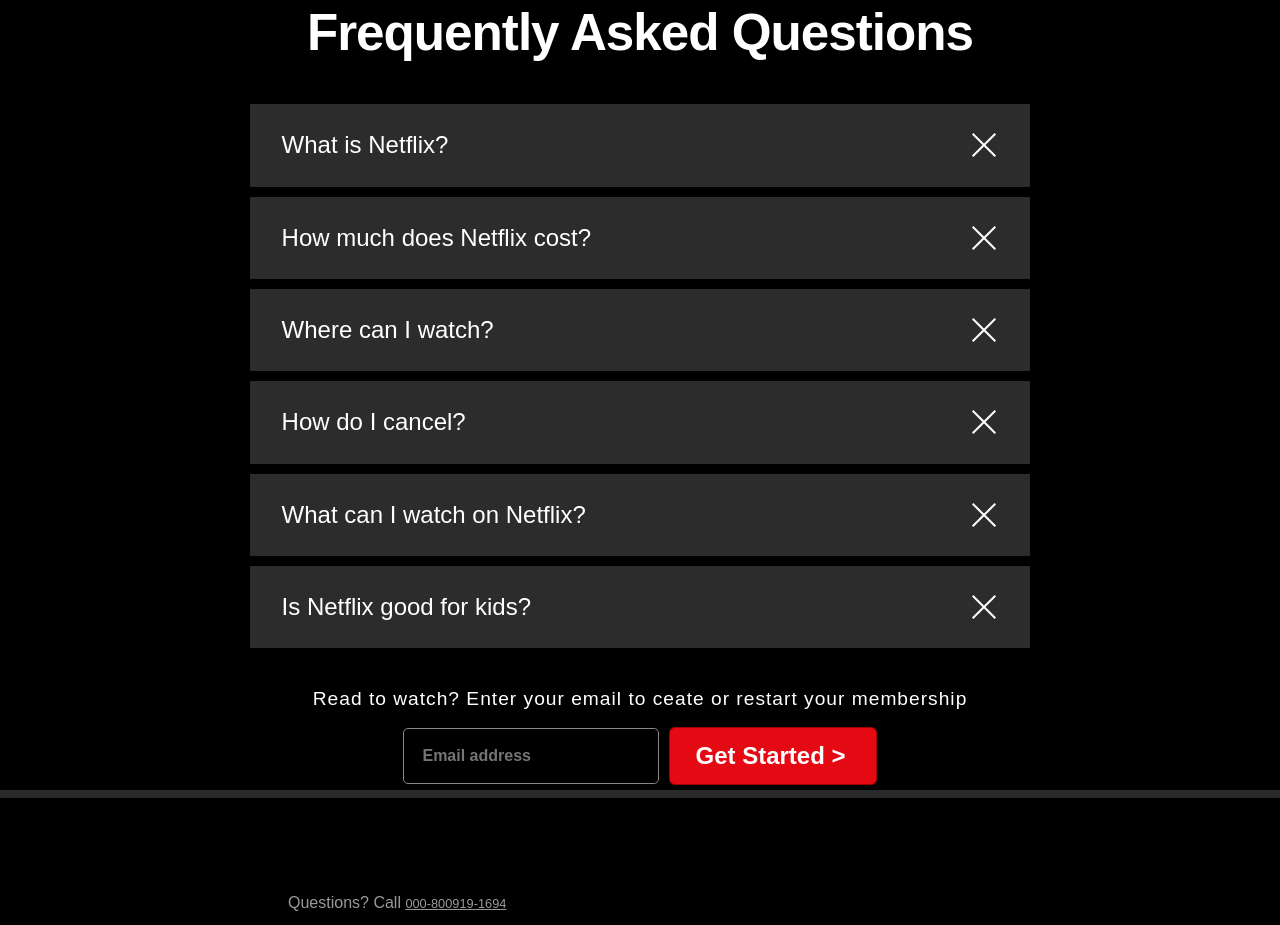
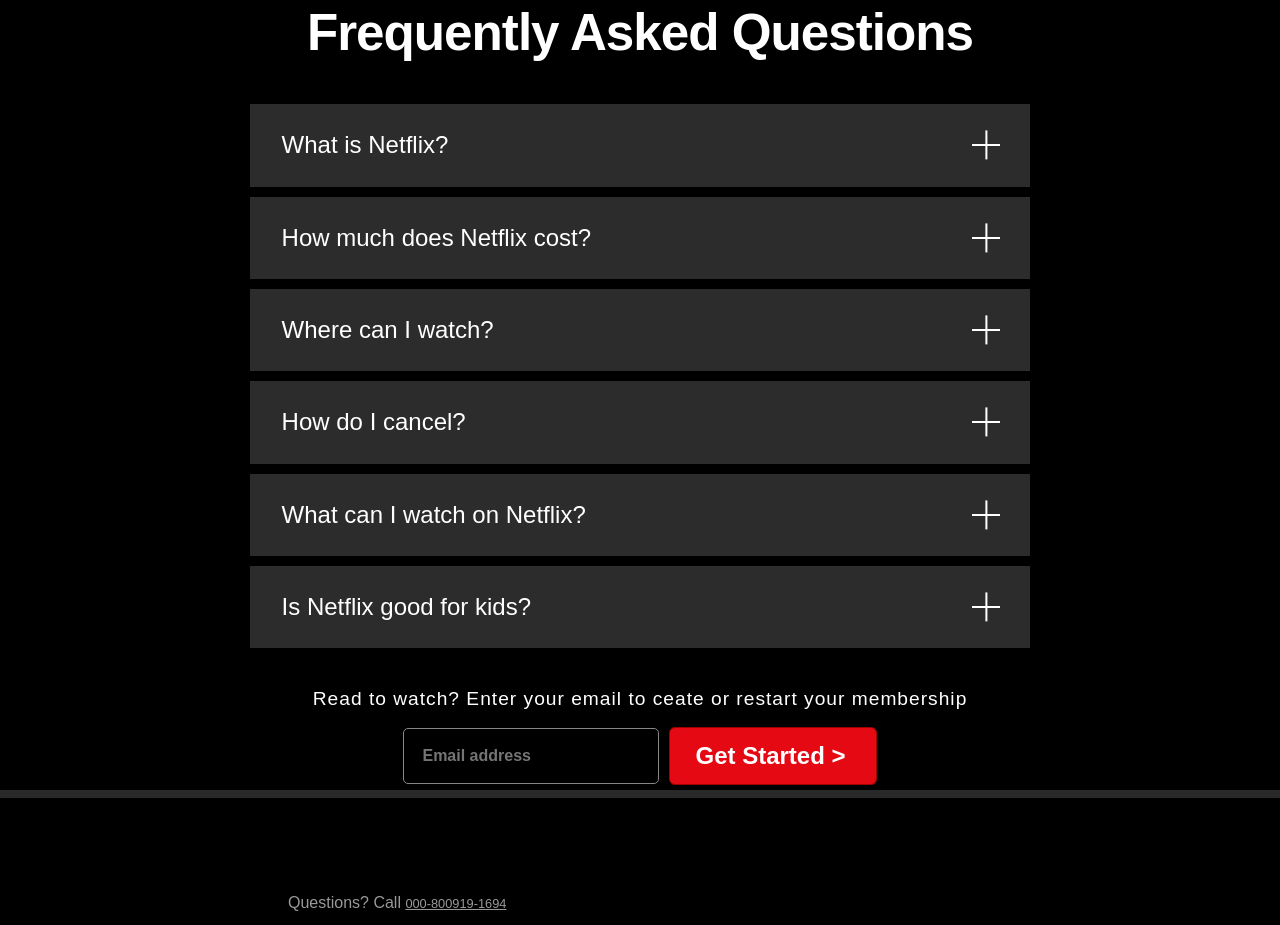
Before and after one commit to altamas098/Website-Clone-Using-JavaScript, a plain HTML site: page Netflix clone/index.html in a window 1280 px wide. Shown: the part 3154-4079 px from the top of the page. Drawn offline with Linux system fonts and the light colour scheme.

Commit message:
Added some new functions in code

```diff
--- a/Netflix clone/style.css
+++ b/Netflix clone/style.css
@@ -307,21 +307,29 @@
 .span-div .span1 {
   position: absolute;
   border: 1px solid rgb(255, 255, 255);
-  width: 2rem;
+  width: 1.8rem;
   height: 2px;
 
-  transform: rotate(45deg);
+  /* transform: rotate(45deg); */
 }
 .span-div .span2 {
   border: 1px solid rgb(255, 255, 255);
-  width: 2rem;
+  width: 1.8rem;
   height: 2px;
+  transform: rotate(-90deg);
+}
+.questions:hover .span1 {
+  transform: rotate(45deg);
+  border: 2px solid #bcbcbc;
+}
+.questions:hover .span2 {
   transform: rotate(-45deg);
+  border: 2px solid #bcbcbc;
 }
 .answer {
   display: none;
   width: 73rem;
-  background-color: #2c2c2c;
+  /* background-color: #2c2c2c; */
 }
 .questions:hover .answer {
   display: block;
```
